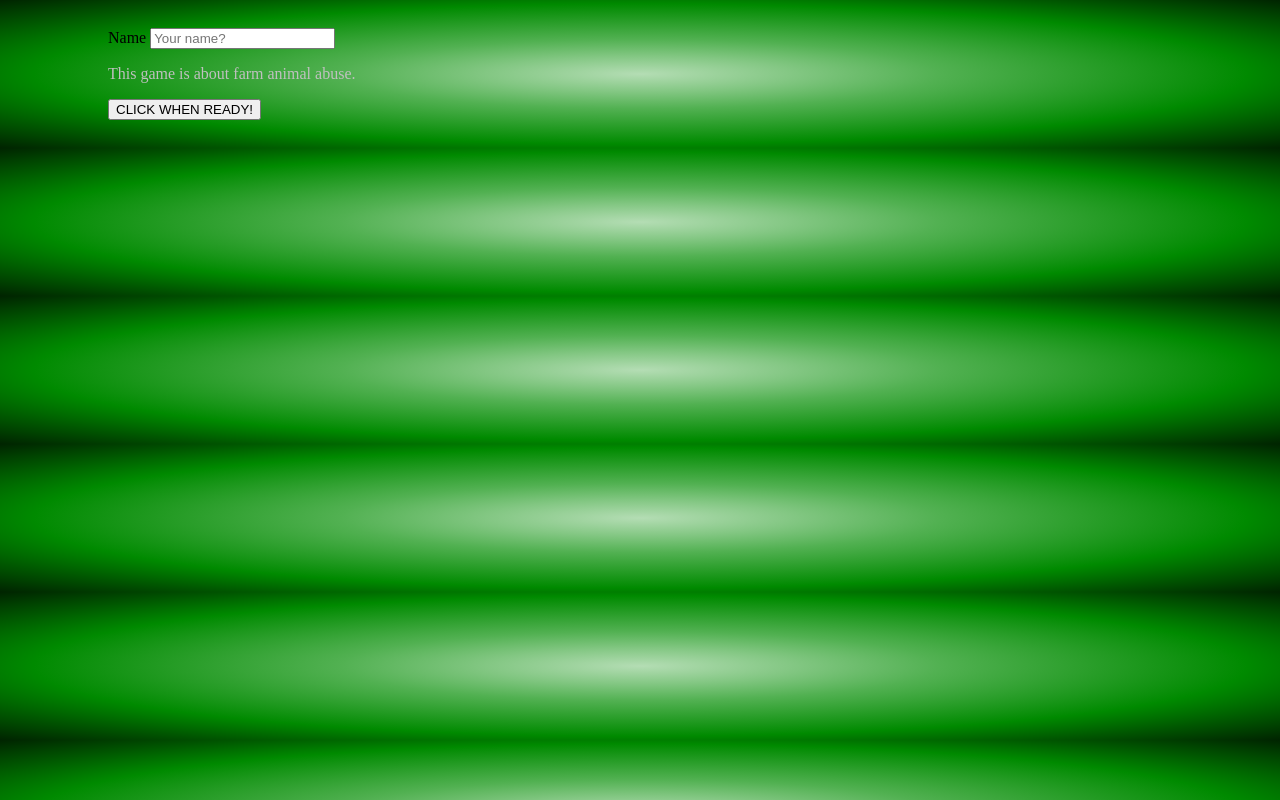
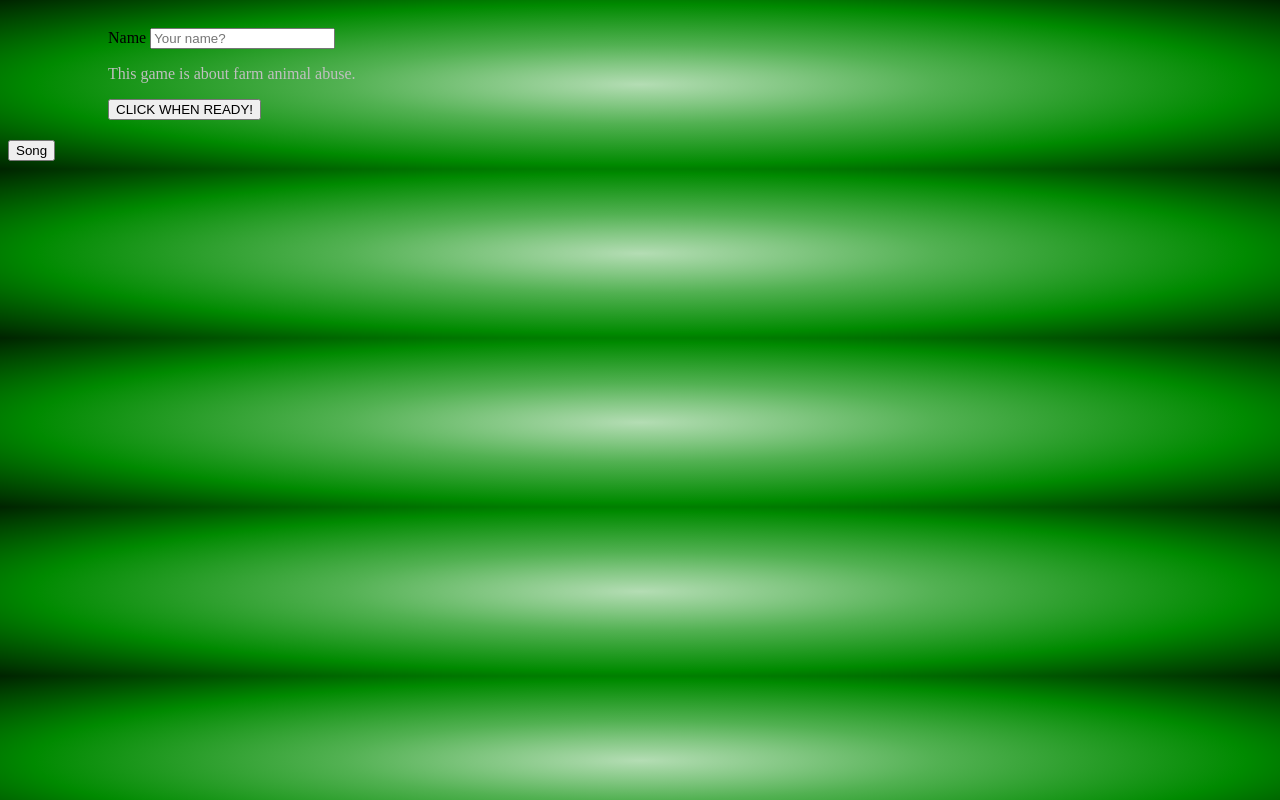
Before and after one commit to DiveInDat/js-practice-game, a plain HTML site: page index.html in a window 1280 px wide. Shown: the top 800 px of the page. Drawn offline with Linux system fonts and the light colour scheme.

Commit message:
Update index.html

```diff
--- a/index.html
+++ b/index.html
@@ -41,7 +41,7 @@
     <button id="b5">Run after the farm and tie him down until the police come!</button>
     <button id="b6">Grab a seat and enjoy the show.</button>
   </div>
-
+    <button id="submit">Song</button>
     <!-- link to our js file -->
     <script type="text/javascript" src="index.js"></script>
   </body>
```
